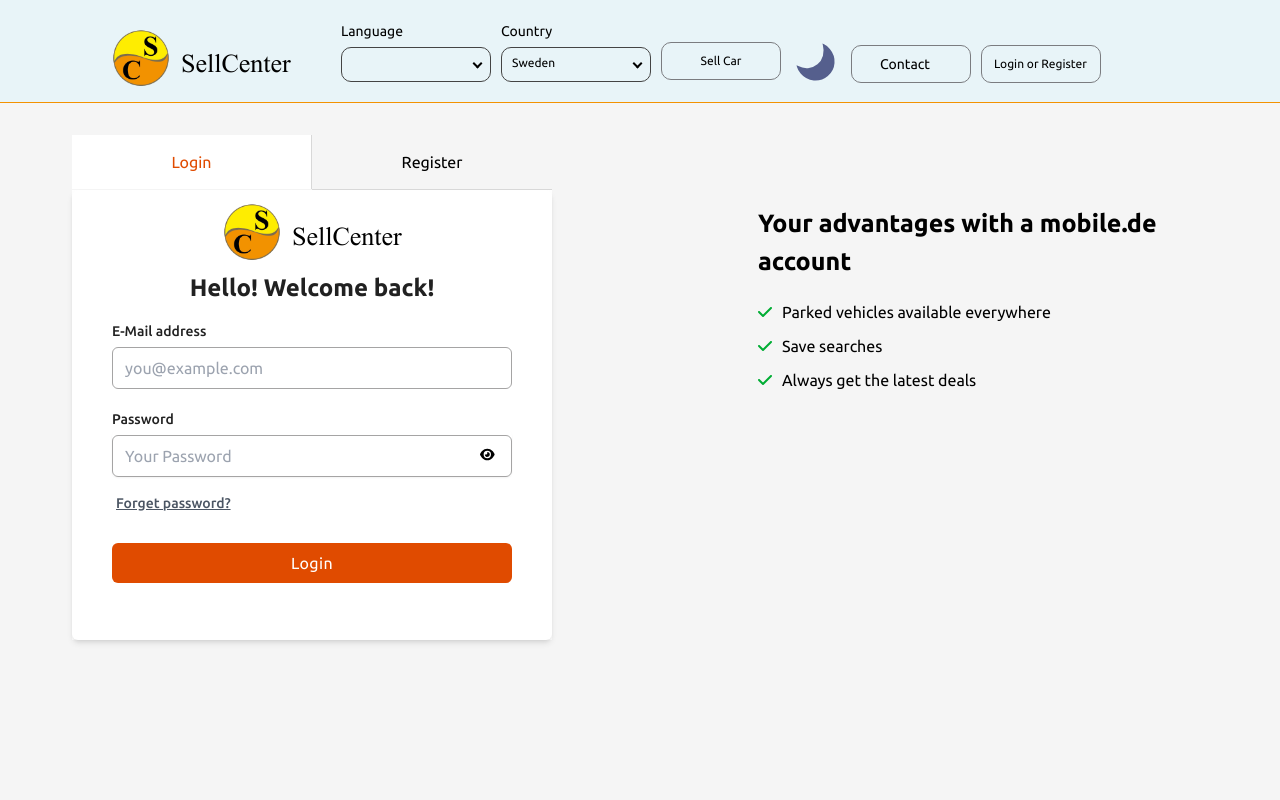
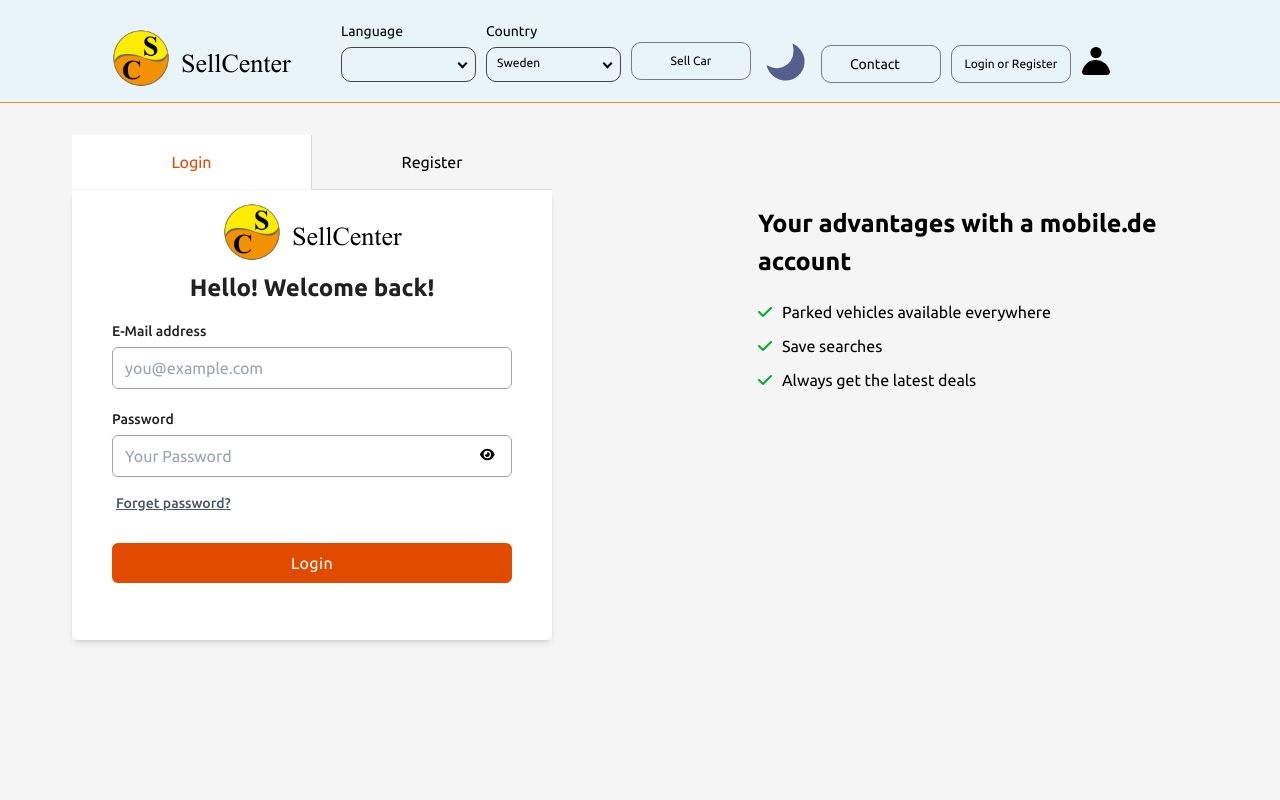
Before and after one commit to Deryjon/mobile-de, a Vue app: page /login in a window 1280 px wide. Shown: the top 800 px of the page. Built offline with nearby package versions, Linux system fonts and the light colour scheme; what vue3-geolocation would draw is missing.

Commit message:
feat: add chnages in dropdown cities (2023-08-28, 12:37)

```diff
--- a/src/components/FormLogin.vue
+++ b/src/components/FormLogin.vue
@@ -1,5 +1,5 @@
 <template>
-  <v-container class="lg:flex justify-between">
+  <v-container class="lg:flex justify-between relative">
     <div class="left">
       <div class="tab-buttons mt-[0px]">
         <button
@@ -116,6 +116,7 @@
             </v-sheet>
           </div>
         </div>
+				<!-- tab-2 -->
         <div class="tab-panel" v-show="isActive('tab-2')">
           <div class="for-example">
             <v-sheet
@@ -228,8 +229,9 @@
                 <button
                   type="submit"
                   class="w-full px-4 py-2 tracking-wide text-white transition-colors duration-200 transform bg-[#e04b00] rounded-md mt-[20px]"
-                >
-                  Register
+
+									>
+
                 </button>
               </v-form>
             </v-sheet>
@@ -289,7 +291,7 @@
   </v-container>
 </template>
 <script>
-import { ref } from "vue";
+import { ref, computed } from "vue";
 import HeaderLogo from "../layouts/HeaderLayout/components/HeaderLogo.vue";
 
 export default {
@@ -306,6 +308,7 @@
     const showPassword = ref(false);
     const email = ref("");
     const password = ref("");
+		const isFormValid = ref(false);
     const isEmailValid = ref(true);
     const isPasswordValid = ref(true);
 
@@ -326,6 +329,13 @@
       isPasswordValid.value = password.value.length >= 8;
     };
 
+// 		const isFormValid = computed(() => {
+//   return isEmailValid.value && isPasswordValid.value && isChecked.value;
+// });
+
+
+
+
     const signUp = () => {
       // Validate email and password before submitting
       validateEmail();
@@ -343,6 +353,7 @@
       isChecked,
       showPassword,
       email,
+			isFormValid,
       password,
       isEmailValid,
       isPasswordValid,
--- a/src/layouts/HeaderLayout/components/HeaderActions.vue
+++ b/src/layouts/HeaderLayout/components/HeaderActions.vue
@@ -4,7 +4,7 @@
       <h2 class="text-[14px]">Language</h2>
       <div class="input-container flex relative mt-[5px]">
         <div
-          class="dropdown-input mark_input bg-transparent mark-select w-[200px] lg:w-[150px] xl:w-[150px] h-[35px] outline-none bg-white rounded-[10px] py-[6px] px-[10px] font-normal pr-[30px] text-[10px] lg:text-[12px]"
+          class="dropdown-input mark_input bg-transparent mark-select w-[200px] lg:w-[150px] xl:w-[135px] h-[35px] outline-none bg-white rounded-[10px] py-[6px] px-[10px] font-normal pr-[30px] text-[10px] lg:text-[12px]"
           @focus="openPriceDropdown"
           @click="openPriceDropdown"
         >
@@ -17,7 +17,7 @@
       </div>
       <ul
         v-if="isOpenPrice"
-        class="dropdown-options w-[150px] text-[10px] lg:text-[12px]"
+        class="dropdown-options w-[135px] text-[10px] lg:text-[12px]"
       >
         <div class="flex items-center">
           <img
@@ -116,7 +116,7 @@
       <h2 class="text-[14px]">Country</h2>
       <div class="input-container flex relative mt-[5px]">
         <div
-          class="dropdown-input mark_input bg-transparent mark-select w-[200px] lg:w-[150px] xl:w-[150px] h-[35px] outline-none bg-white rounded-[10px] py-[6px] px-[10px] font-normal pr-[30px] text-[10px] lg:text-[12px]"
+          class="dropdown-input mark_input bg-transparent mark-select w-[200px] lg:w-[150px] xl:w-[135px] h-[35px] outline-none bg-white rounded-[10px] py-[6px] px-[10px] font-normal pr-[30px] text-[10px] lg:text-[12px]"
           @focus="openCountryDropdown"
           @blur="closeCountryDropdown"
           @click="openCountryDropdown"
@@ -130,7 +130,7 @@
       </div>
       <ul
         v-if="isOpen"
-        class="dropdown-options text-[10px] lg:text-[12px] w-[150px]"
+        class="dropdown-options text-[10px] lg:text-[12px] w-[135px]"
       >
         <div class="countries">
           <div class="flex items-center">
@@ -252,11 +252,11 @@
       <h2 class="text-[14px]">Cities</h2>
       <div class="input-container flex relative mt-[5px]">
         <div
-          class="dropdown-input mark_input bg-transparent mark-select w-[200px] lg:w-[150px] xl:w-[150px] h-[35px] outline-none bg-white rounded-[10px] py-[6px] px-[10px] font-normal pr-[30px] text-[10px] lg:text-[12px]"
+          class="dropdown-input  mark_input bg-transparent mark-select w-[200px] lg:w-[150px] xl:w-[165px] h-[35px] outline-none bg-white rounded-[10px] py-[6px] px-[10px] font-normal pr-[30px] text-[10px] lg:text-[11px]"
           @focus="openCitiesDropdown"
           @click="openCitiesDropdown"
         >
-				<p>{{ selectedCities.join(', ') }}</p>
+				<p >{{ selectedCities.length > 2 ? selectedCities.slice(0, 2).join(", ") + '...'  :   selectedCities.join(", ") }}</p>
         </div>
 
         <span
--- a/src/layouts/HeaderLayout/components/HeaderLogout.vue
+++ b/src/layouts/HeaderLayout/components/HeaderLogout.vue
@@ -1,11 +1,21 @@
 <template>
   <button
-    class="btn outline-none rounded-[10px] w-[130px] lg:w-[120px] px-[10px] py-[6px] lg:py-[10px] lg:px-[12px] text-xs font-normal	lg:mt-[25px]"
+    class="btn outline-none rounded-[10px] w-[130px] lg:w-[120px] px-[10px] py-[6px] lg:py-[10px] lg:px-[12px] text-xs font-normal lg:mt-[25px]"
     :class="{ 'bg-white': isDarkMode, 'bg-gray-800': isDarkMode }"
     @click="gotoLogin"
   >
-  {{ $t('message.header.login') }}
+    {{ $t("message.header.login") }}
   </button>
+  <div class=" w-[30px] mt-[20px]">
+    <svg xmlns="http://www.w3.org/2000/svg" viewBox="0 0 32 32" id="profile">
+      <g data-name="Layer 2">
+        <circle cx="16" cy="6.96" r="6"></circle>
+        <path
+          d="M30.86,26.84a15.07,15.07,0,0,0-4.11-7.47A12.47,12.47,0,0,0,25.13,18,15,15,0,0,0,16,15,15.24,15.24,0,0,0,5.24,19.37a15.07,15.07,0,0,0-4.11,7.47,3.42,3.42,0,0,0,.69,2.88A3.52,3.52,0,0,0,4.58,31H27.42a3.52,3.52,0,0,0,2.75-1.32A3.42,3.42,0,0,0,30.86,26.84Z"
+        ></path>
+      </g>
+    </svg>
+  </div>
 </template>
 <script>
 import { useDarkModeStore } from "@/store/dark-mode.js";
@@ -24,8 +34,7 @@
       isDarkMode,
       toggleDarkMode,
       currentLanguage,
-			updateTranslate,
-
+      updateTranslate,
     };
   },
   methods: {
```
